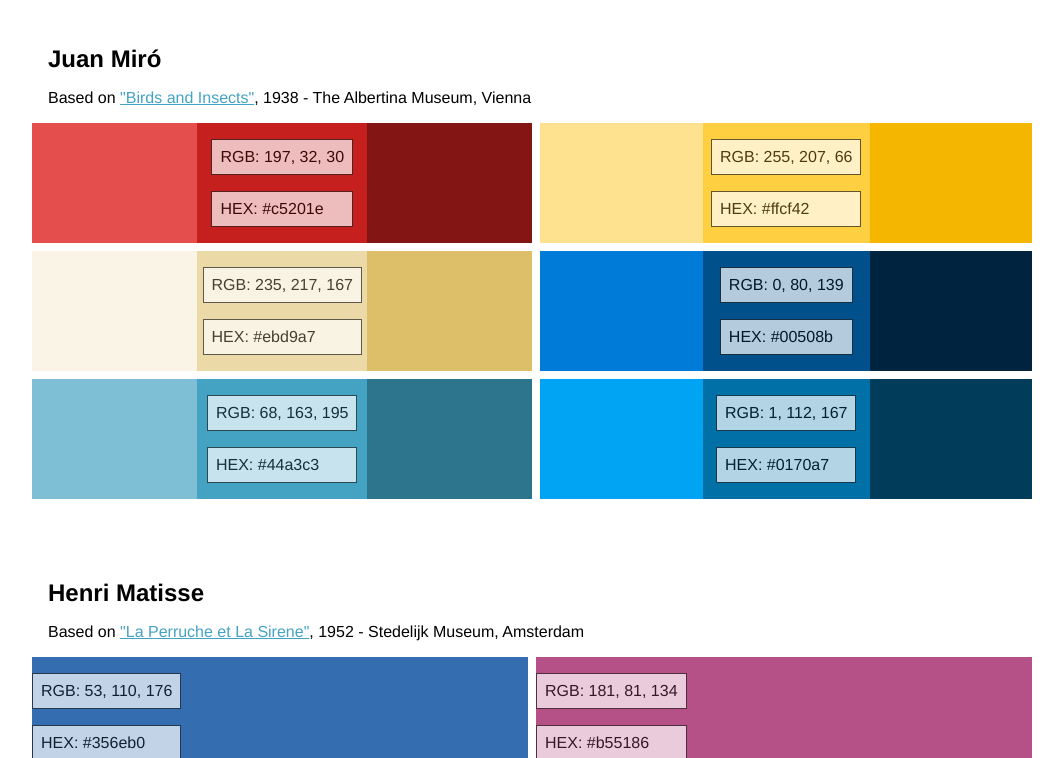
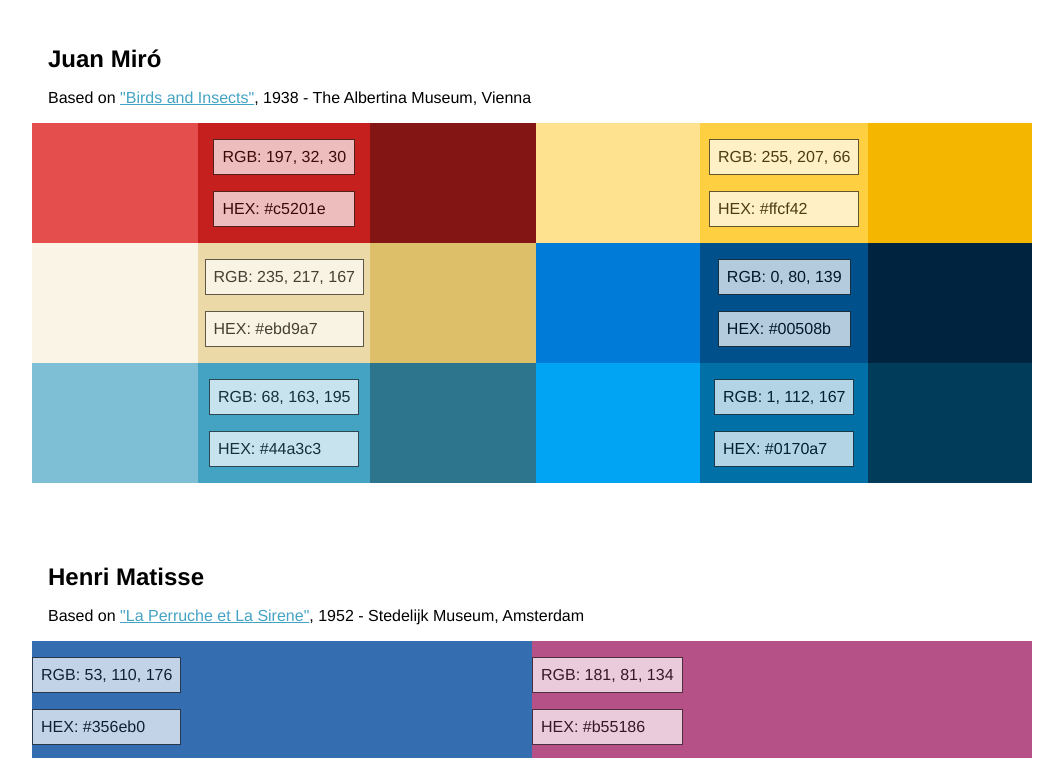
Before and after one commit to NLJZ/artist-palettes, a website: page src/index.html in a window 1280 px wide. Shown: the part 56-814 px from the top of the page, without its empty margins (108-1171 px from the left). Drawn offline with nearby package versions, Linux system fonts and the light colour scheme; files that its build step writes are made by us from their sources.

Commit message:
removed grid gap

```diff
--- a/src/scss/palette/_palette.scss
+++ b/src/scss/palette/_palette.scss
@@ -28,7 +28,6 @@
   .color-holder {
     display: grid;
     grid-template-columns: auto auto;
-    grid-gap: 0.5rem;
     width: 100%;
   }
 
```
